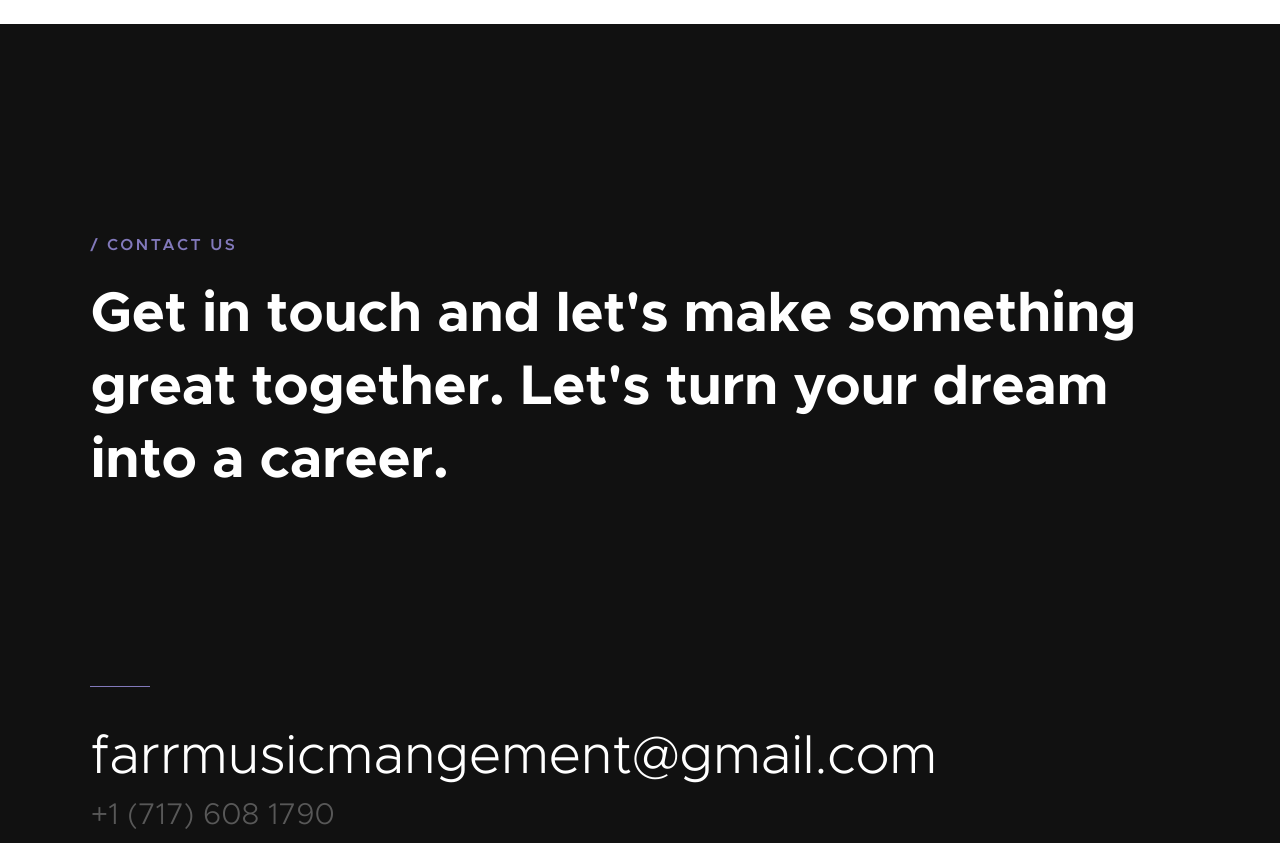
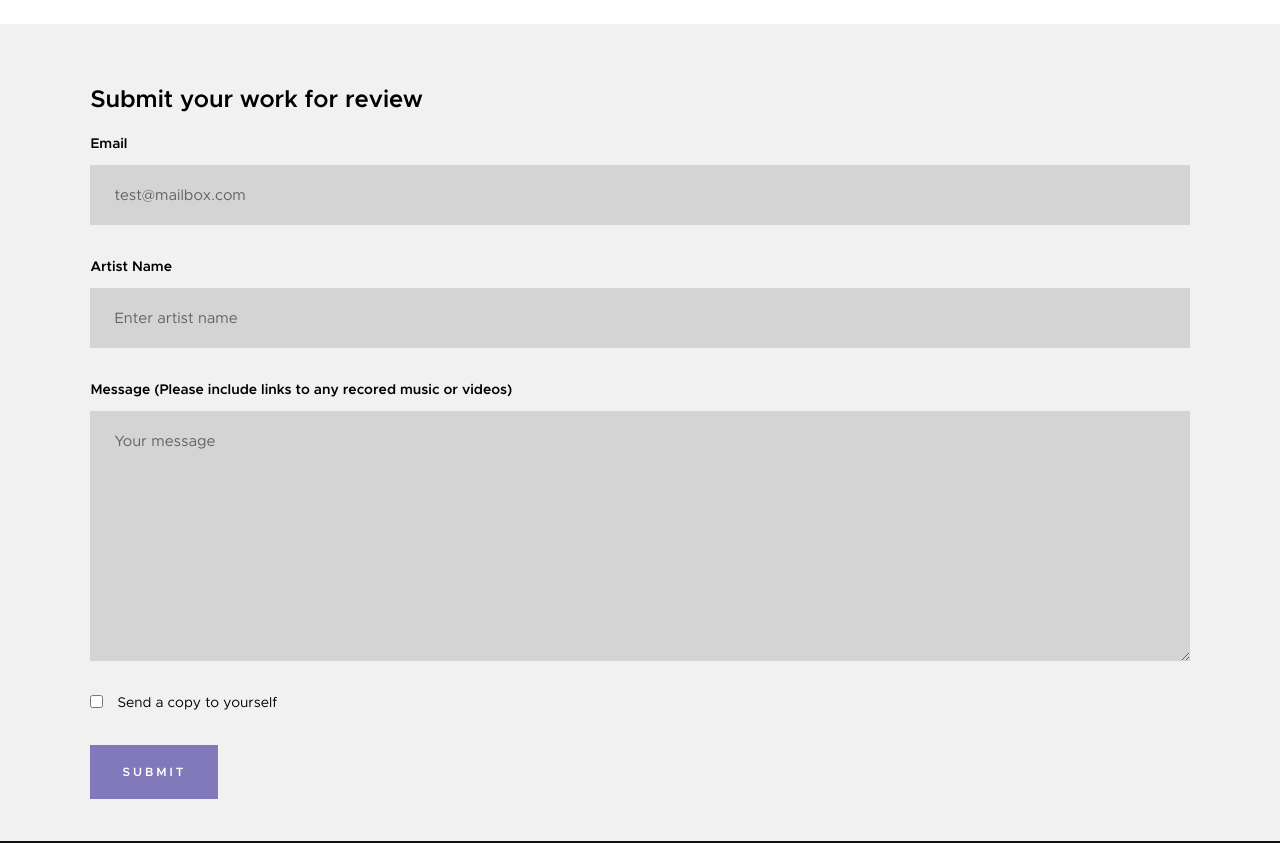
Before and after one commit to gfarrisi/FarrMusicManagement, a plain HTML site: page index.html in a window 1280 px wide. Shown: the part 5080-5923 px from the top of the page. Drawn offline with Linux system fonts and the light colour scheme; files whose address does not match are found by name.

Commit message:
added form entry for bands

```diff
--- a/index.html
+++ b/index.html
@@ -577,7 +577,41 @@
         </div> <!-- end testimonials-wrap -->
 
     </section> <!-- end s-works -->
+ <!-- Submits -->
+ <section class="light-gray">
+    <div class="row">
 
+        <div class="col-twelve tab-full">
+
+            <h3>Submit your work for review</h3>
+
+            <form>
+                    <div>
+                        <label for="sampleInput">Email</label>
+                        <input class="full-width" type="email" placeholder="test@mailbox.com" id="sampleInput">
+                    </div>
+                    <div>
+                        <label for="sampleInput">Artist Name</label>
+                        <input class="full-width" type="text" placeholder="Enter artist name" id="sampleInput">
+                    </div>
+
+                    <label for="exampleMessage">Message
+                        (Please include links to any recored music or videos)
+                    </label>
+                    <textarea class="full-width" placeholder="Your message" id="exampleMessage"></textarea>
+
+                    <label class="add-bottom">
+                        <input type="checkbox">
+                        <span class="label-text">Send a copy to yourself</span>
+                    </label>
+
+                    <input class="btn--primary" type="submit" value="Submit">
+
+            </form>
+
+        </div>
+        </div>
+    </section>
 
     <!-- stats
     ================================================== -->
```
